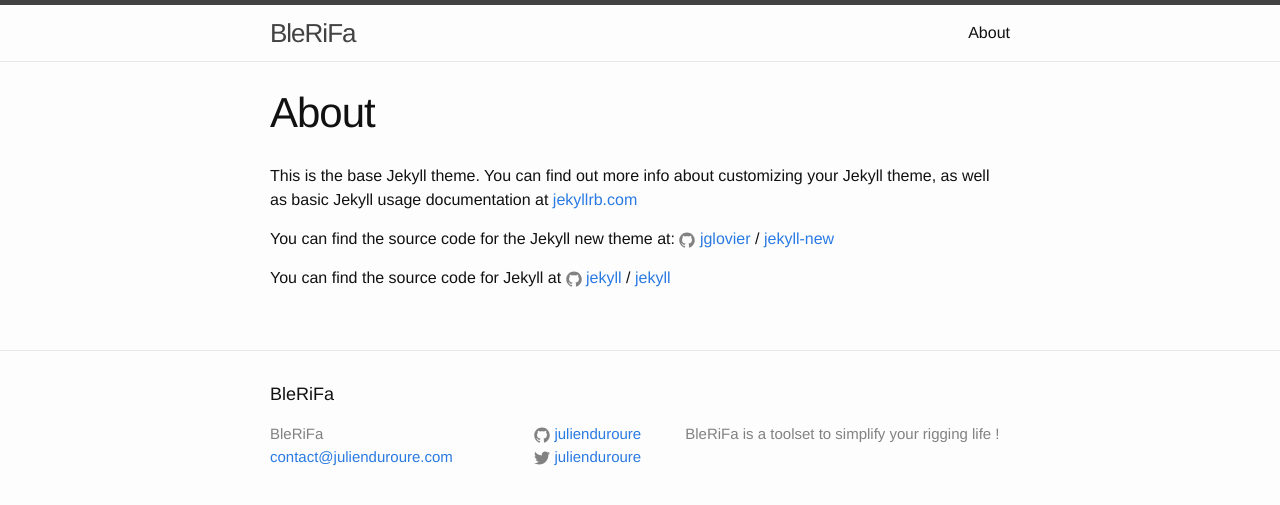
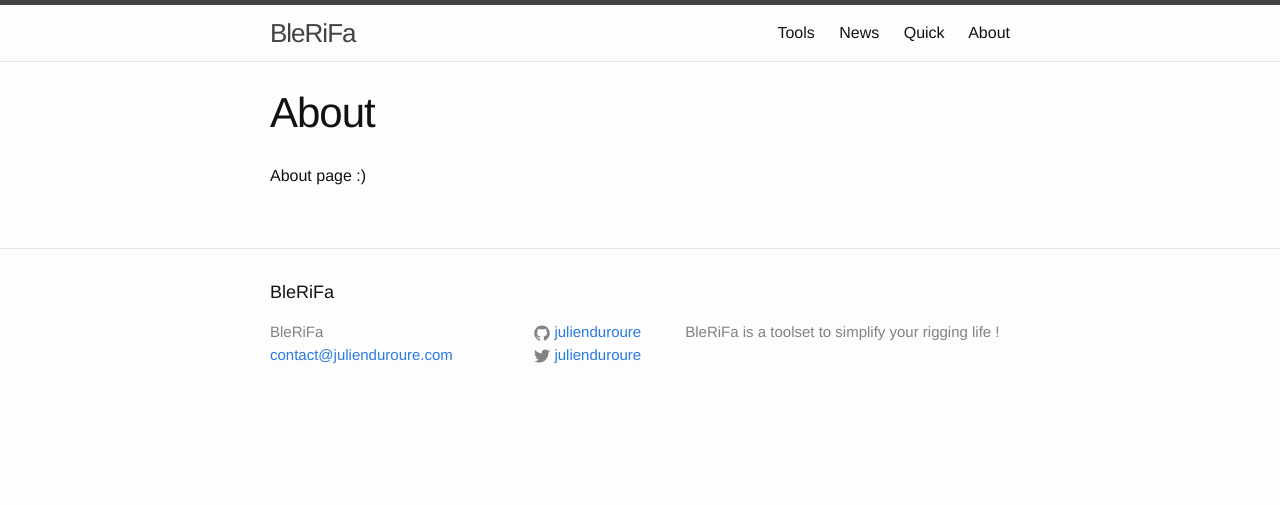
Before and after one commit to julienduroure/BleRiFa, a Jekyll site: the page built from about.md, in a window 1280 px wide. Shown: the top 505 px of the page. Built offline with Jekyll 4.4.1, drawn with Linux system fonts in a browser that asks for light colours.

Commit message:
start playing with jekyll

```diff
--- a/_includes/header.html
+++ b/_includes/header.html
@@ -14,7 +14,8 @@
       </a>
 
       <div class="trigger">
-        {% for my_page in site.pages %}
+		{% assign menu=site.pages | where:"in_menu", "Y" | sort:'sort' %}
+        {% for my_page in menu %}
           {% if my_page.title %}
           <a class="page-link" href="{{ my_page.url | prepend: site.baseurl }}">{{ my_page.title }}</a>
           {% endif %}
--- a/about.md
+++ b/about.md
@@ -2,14 +2,8 @@
 layout: page
 title: About
 permalink: /about/
+in_menu: Y
+sort: 4
 ---
 
-This is the base Jekyll theme. You can find out more info about customizing your Jekyll theme, as well as basic Jekyll usage documentation at [jekyllrb.com](http://jekyllrb.com/)
-
-You can find the source code for the Jekyll new theme at:
-{% include icon-github.html username="jglovier" %} /
-[jekyll-new](https://github.com/jglovier/jekyll-new)
-
-You can find the source code for Jekyll at
-{% include icon-github.html username="jekyll" %} /
-[jekyll](https://github.com/jekyll/jekyll)
+About page :)
```
Also changed, not shown: _posts/2016-05-19-welcome-to-jekyll.markdown (deleted, +0 -25 lines), _posts/2016-05-20-Test1.md (added, +11 -0 lines), _posts/2016-05-20-Test2.md (added, +11 -0 lines), _posts/2016-05-20-Test3.md (added, +11 -0 lines), _posts/2016-05-20-Test4.md (added, +11 -0 lines), index.html (deleted, +0 -23 lines), index.md (added, +8 -0 lines), news.html (added, +22 -0 lines), quick.html (added, +16 -0 lines), test.md (added, +8 -0 lines), tools.md (added, +23 -0 lines).
